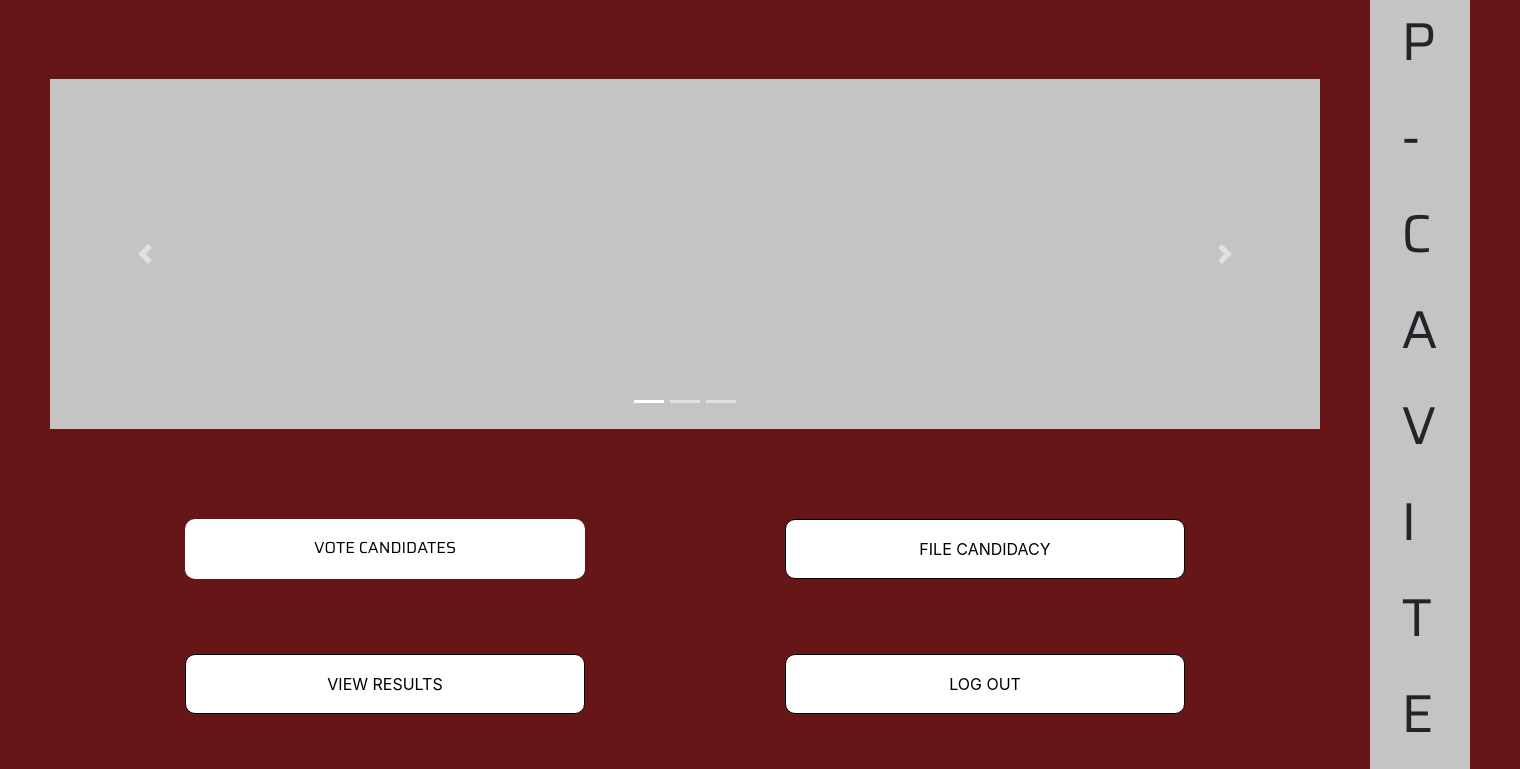
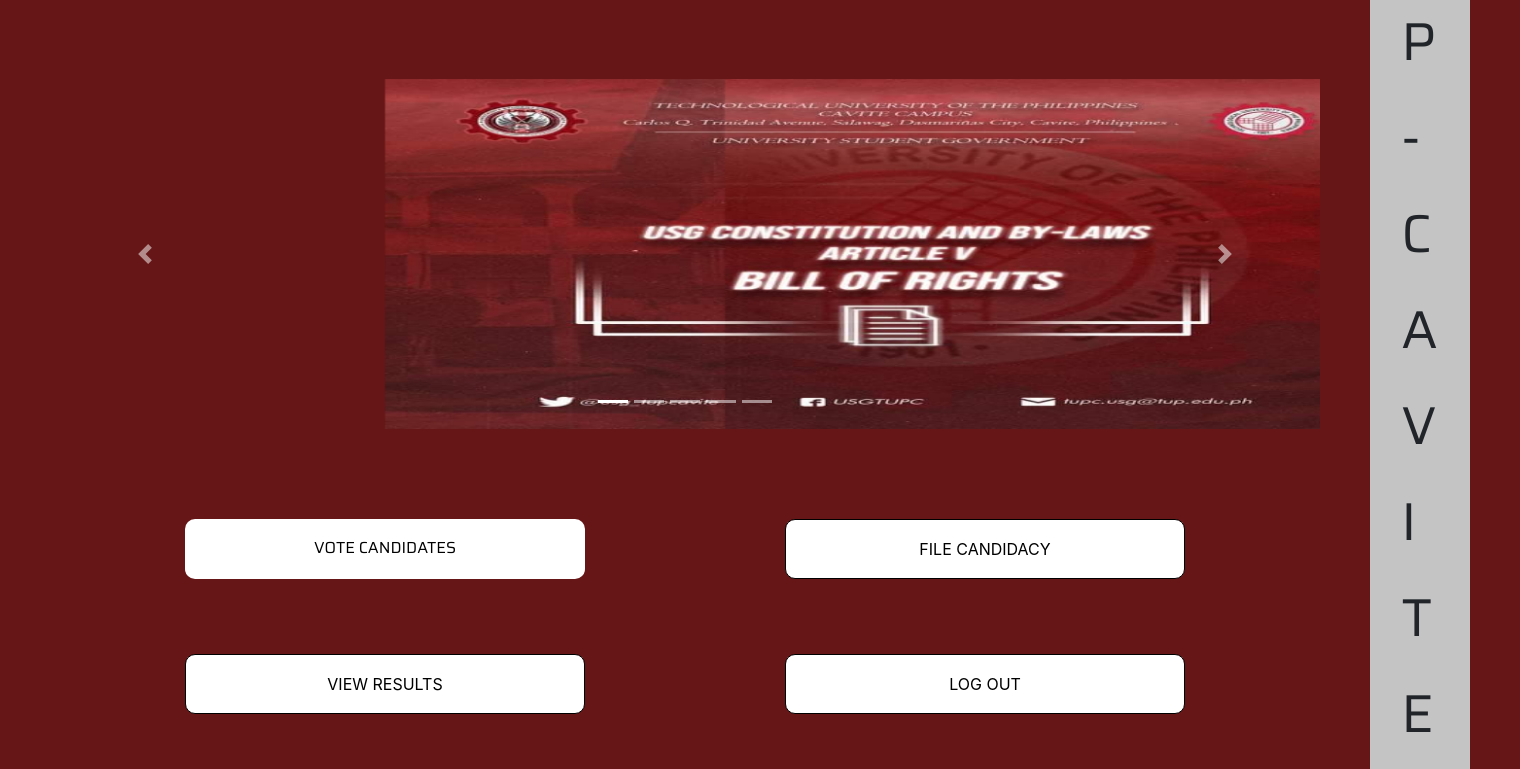
Before and after one commit to nefetina/VOTING-SYSTEM, a PHP site: page /homepage.html in a window 1520 px wide. Shown: the part 191-960 px from the top of the page. Run offline with PHP 8.4, Linux system fonts and the light colour scheme.

Commit message:
Add Files

```diff
--- a/css/homepage.css
+++ b/css/homepage.css
@@ -41,8 +41,22 @@ section {
     width: 100%;
 }
 
+.carousel {
+    height: 350px;
+    width: 100%;
+}
+
+.carousel-item,
 .carousel-inner {
-    height: 350px
+    height: 350px;
+    width: 100%;
+    align-content: center;
+}
+
+.carousel-item img {
+    height: 100%;
+    width: 1020px;
+    margin-left: 335px;
 }
 
 .btns {
@@ -117,6 +131,22 @@ a:active {
         width: 100%;
         display: grid;
     }
+    .carousel {
+        height: 350px;
+        width: 100%;
+        padding: 1%;
+    }
+    .carousel-item,
+    .carousel-inner {
+        height: 350px;
+        width: 100%;
+        align-content: center;
+    }
+    .carousel-item img {
+        height: 100%;
+        width: 450px;
+        margin-left: 160px;
+    }
     .aside {
         display: none;
     }
--- a/homepage.html
+++ b/homepage.html
@@ -32,16 +32,24 @@
                         <li data-target="#carouselExampleIndicators" data-slide-to="0" class="active"></li>
                         <li data-target="#carouselExampleIndicators" data-slide-to="1"></li>
                         <li data-target="#carouselExampleIndicators" data-slide-to="2"></li>
+                        <li data-target="#carouselExampleIndicators" data-slide-to="3"></li>
+                        <li data-target="#carouselExampleIndicators" data-slide-to="4"></li>
                     </ol>
                     <div class="carousel-inner">
                         <div class="carousel-item active">
-                            <img src="images/square.png" class="d-block w-100" alt="aa">
+                            <img src="images/bill.png" class="img-fluid d-md-block" alt="aa">
                         </div>
                         <div class="carousel-item">
-                            <img src="images/square.png" class="d-block w-100 " alt=".a">
+                            <img src="images/bill1.png" class="img-fluid d-md-block" alt="aa">
                         </div>
                         <div class="carousel-item">
-                            <img src="images/square.png" class="d-block  w-100 " alt="aa">
+                            <img src="images/bill2.png" class="img-fluid d-md-block" alt="aa">
+                        </div>
+                        <div class="carousel-item">
+                            <img src="images/bill3.png" class="img-fluid d-md-block" alt="aa">
+                        </div>
+                        <div class="carousel-item">
+                            <img src="images/bill4.png" class="img-fluid d-md-block" alt="aa">
                         </div>
                     </div>
                     <button class="carousel-control-prev" type="button" data-target="#carouselExampleIndicators" data-slide="prev">
```
Also changed, not shown: images/bill.png (added), images/bill1.png (added), images/bill2.png (added), images/bill3.png (added), images/bill4.png (added).
